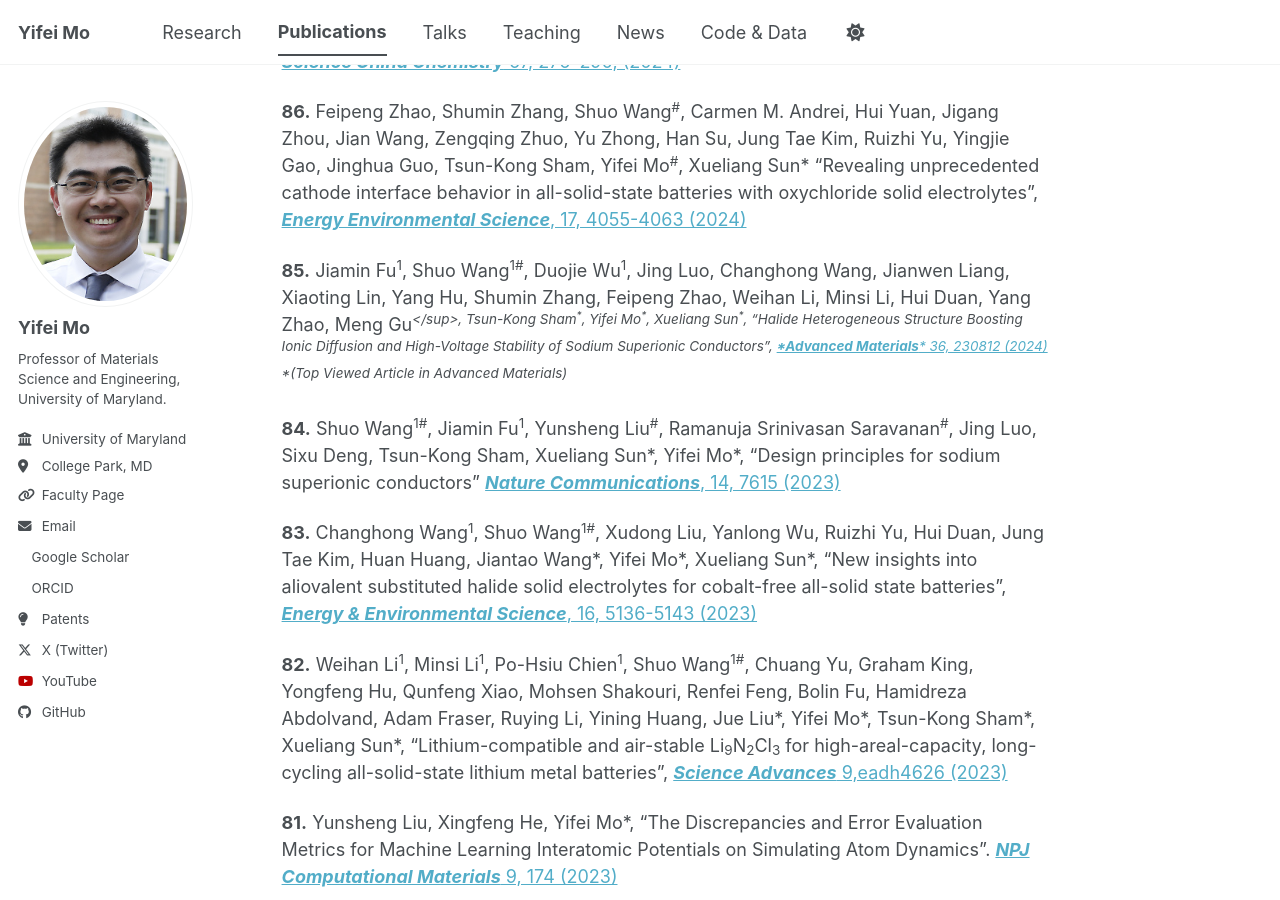
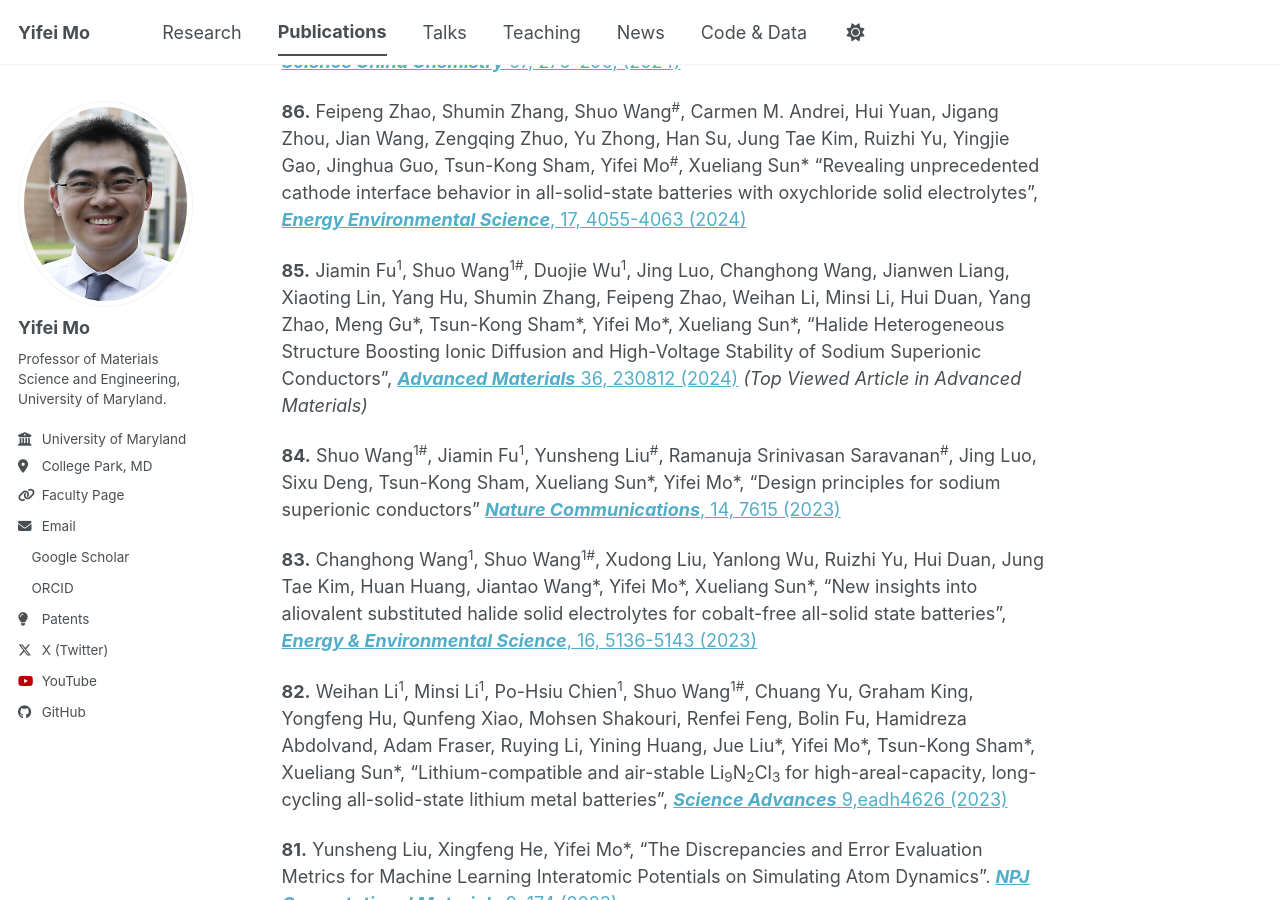
Before and after one commit to yifeimo/yifeimo.github.io, a Jekyll site: the page built from _pages/publications.md, in a window 1280 px wide and 900 px high, scrolled down 1564 px. Built offline with Jekyll 4.4.1, drawn with Linux system fonts in a browser that asks for light colours; a style sheet for code colours, icons or effects is not loaded.

```diff
--- a/_pages/publications.md
+++ b/_pages/publications.md
@@ -39,7 +39,7 @@ author_profile: true
 
 **86.** Feipeng Zhao, Shumin Zhang, Shuo Wang<sup>#</sup>, Carmen M. Andrei, Hui Yuan, Jigang Zhou, Jian Wang, Zengqing Zhuo, Yu Zhong, Han Su, Jung Tae Kim, Ruizhi Yu, Yingjie Gao, Jinghua Guo, Tsun-Kong Sham, Yifei Mo<sup>#</sup>, Xueliang Sun\* "Revealing unprecedented cathode interface behavior in all-solid-state batteries with oxychloride solid electrolytes", [***Energy Environmental Science***, 17, 4055-4063 (2024)](https://doi.org/10.1039/D4EE00750F)
 
-**85.** Jiamin Fu<sup>1</sup>, Shuo Wang<sup>1#</sup>, Duojie Wu<sup>1</sup>, Jing Luo, Changhong Wang, Jianwen Liang, Xiaoting Lin, Yang Hu, Shumin Zhang, Feipeng Zhao, Weihan Li, Minsi Li, Hui Duan, Yang Zhao, Meng Gu<sup>*</sup>, Tsun-Kong Sham<sup>*</sup>, Yifei Mo<sup>*</sup>, Xueliang Sun<sup>*</sup>, "Halide Heterogeneous Structure Boosting Ionic Diffusion and High-Voltage Stability of Sodium Superionic Conductors", [***Advanced Materials*** 36, 230812 (2024)](https://doi.org/10.1002/adma.202308012) *(Top Viewed Article in Advanced Materials)*
+**85.** Jiamin Fu<sup>1</sup>, Shuo Wang<sup>1#</sup>, Duojie Wu<sup>1</sup>, Jing Luo, Changhong Wang, Jianwen Liang, Xiaoting Lin, Yang Hu, Shumin Zhang, Feipeng Zhao, Weihan Li, Minsi Li, Hui Duan, Yang Zhao, Meng Gu\*, Tsun-Kong Sham\*, Yifei Mo\*, Xueliang Sun\*, "Halide Heterogeneous Structure Boosting Ionic Diffusion and High-Voltage Stability of Sodium Superionic Conductors", [***Advanced Materials*** 36, 230812 (2024)](https://doi.org/10.1002/adma.202308012) *(Top Viewed Article in Advanced Materials)*
 
 **84.** Shuo Wang<sup>1#</sup>, Jiamin Fu<sup>1</sup>, Yunsheng Liu<sup>#</sup>, Ramanuja Srinivasan Saravanan<sup>#</sup>, Jing Luo, Sixu Deng, Tsun-Kong Sham, Xueliang Sun\*, Yifei Mo\*, "Design principles for sodium superionic conductors" [***Nature Communications***, 14, 7615 (2023)](https://doi.org/10.1038/s41467-023-43436-3)
 
```
